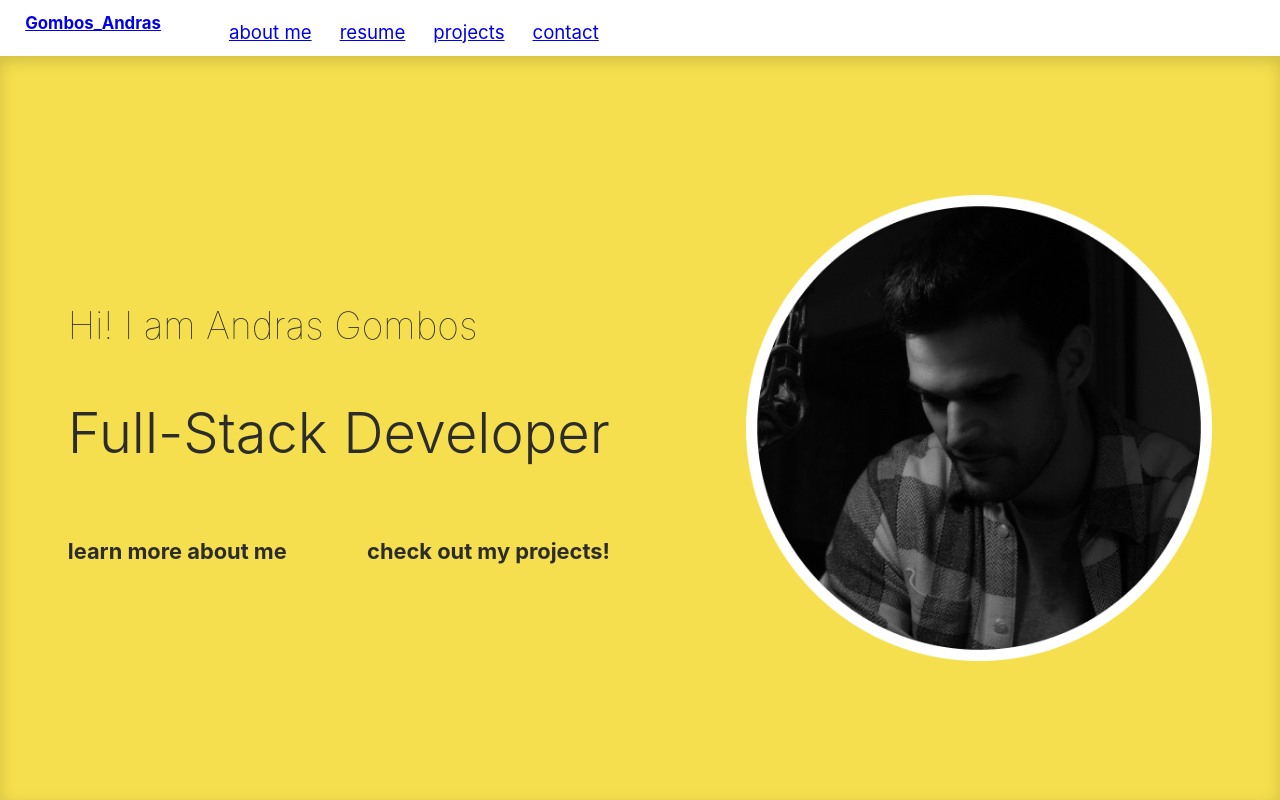
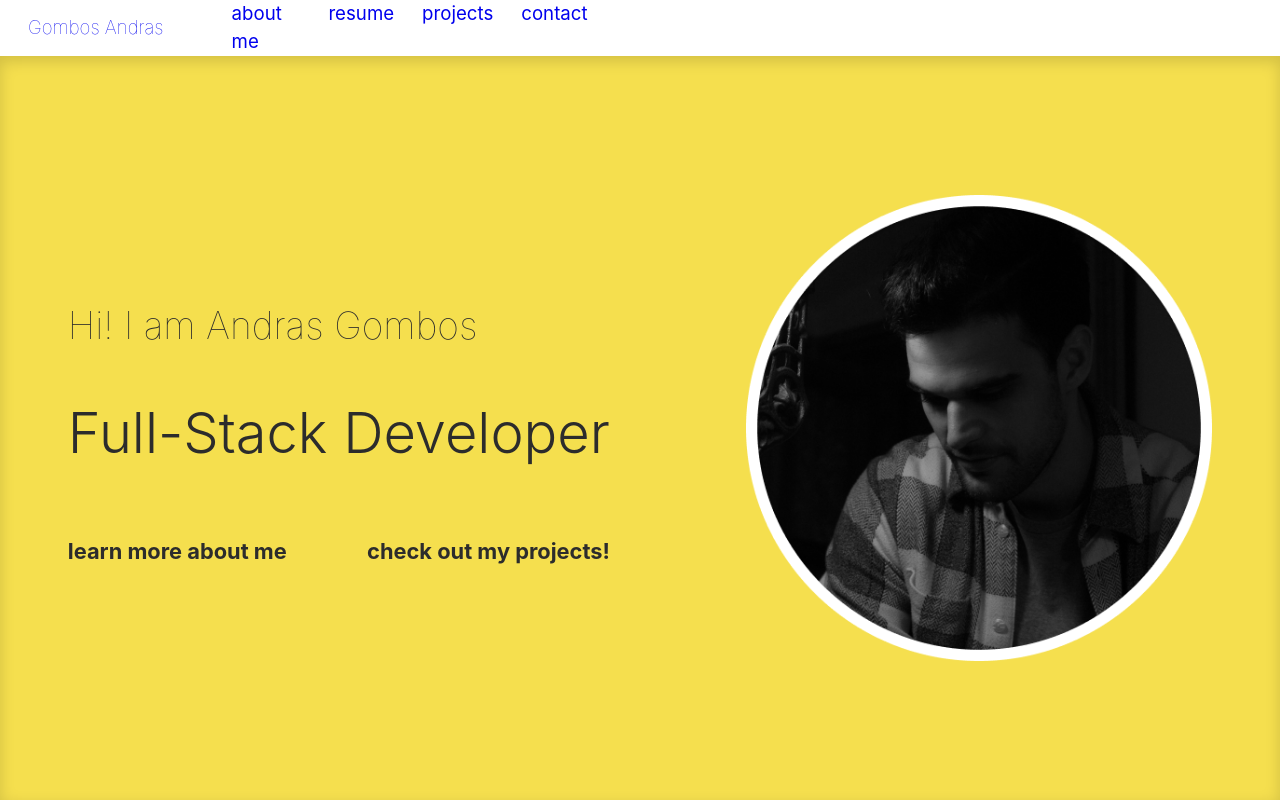
Before and after one commit to andrisgombos/homepage, a React (Create React App) app: page / in a window 1280 px wide. Built offline with nearby package versions, Linux system fonts and the light colour scheme.

Commit message:
header updates

```diff
--- a/src/components/header.tsx
+++ b/src/components/header.tsx
@@ -11,38 +11,50 @@ const Navbar = styled.div`
     flex-direction: row;
     height: 7vh;
     left: 0;
+    align-items: center;
 
-    h1 {
+    span {
         display: inline;
         font-size: 0.9em;
         padding: 0 0 0 1.5em;
+        font-weight: 100;
+        font-size: 1em;
     }
 
     ul {
-        width: 100%;
+        width: 30%;
         left: 0;
         display: flex;
-        color: blue;
+        justify-content: space-around;
         list-style: none;
         }
+
     li {
         margin-left: 1.5em;
         display: inline-block;
         padding-left: 0;
-        color: blue;
+        transition: all 0.2s ease;
     }
 
+
 `
+const StyledLink = styled(Link)`
+    text-decoration: none;
+
+    &:focus, &:hover, &:visited, &:StyledLink, &:active {
+        text-decoration: none;
+    }
+`;
 
 const Header = () => (
   <>
     <Navbar>
-        <h1><Link to="/">Gombos_Andras</Link></h1>
+        <span><StyledLink to="/">Gombos Andras</StyledLink></span>
         <ul>
-            <li><Link to="/about">about me</Link></li>
-            <li><Link to="/resume">resume</Link></li>
-            <li><Link to="/projects">projects</Link></li>
-            <li><Link to="/contact">contact</Link></li>
+            <li><StyledLink to="/about">about me</StyledLink></li>
+            <li><StyledLink to="/resume">resume</StyledLink></li>
+            <li><StyledLink to="/projects">projects</StyledLink></li>
+            <li><StyledLink to="/contact">contact</StyledLink></li>
         </ul>
     </Navbar>
   </>
```
